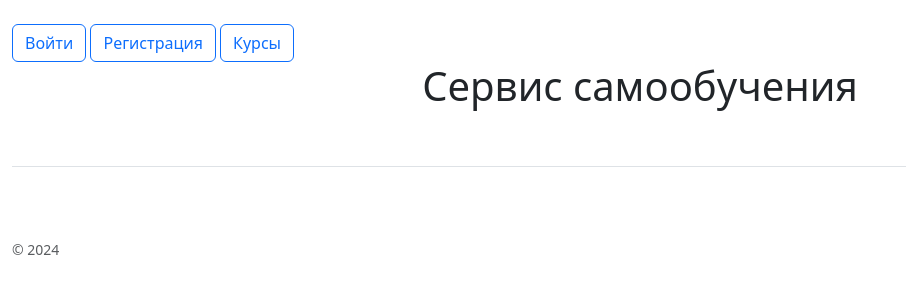
After one commit to dyadyasawa/diplom_work, a Django app: template materials/templates/materials_app/base.html in a window 1280 px wide. The commit adds this page. Shown: the top 300 px of the page, without its empty margins (0-906 px from the left). Run offline with Django 4.2, Linux system fonts and the light colour scheme; the template is opened without the code that fills it, so the values that code supplies are empty; some libraries are stand-ins or nearby versions.

Commit message:
Создание шаблонов, урлов, контроллеров. Настройки.

```diff
--- a/config/settings.py
+++ b/config/settings.py
@@ -120,7 +120,7 @@ AUTH_PASSWORD_VALIDATORS = [
 # Internationalization
 # https://docs.djangoproject.com/en/4.2/topics/i18n/
 
-LANGUAGE_CODE = "en-us"
+LANGUAGE_CODE = "ru-ru"
 
 TIME_ZONE = "UTC"
 
--- a/config/urls.py
+++ b/config/urls.py
@@ -42,7 +42,7 @@ urlpatterns = [
     path("swagger/", schema_view.with_ui("swagger", cache_timeout=0), name="schema-swagger-ui"),
     path("redoc/", schema_view.with_ui("redoc", cache_timeout=0), name="schema-redoc"),
 
-    path("materials/", include("materials.urls", namespace="materials")),
+    path("", include("materials.urls", namespace="materials")),
 
     path("knowledge_test/", include("knowledge_test.urls", namespace="knowledge_test")),
 ]
--- /dev/null
+++ b/materials/templates/materials_app/base.html
@@ -0,0 +1,66 @@
+
+{% load static %}
+<!doctype html>
+<html lang="en">
+  <head>
+    <meta charset="utf-8">
+    <meta name="viewport" content="width=device-width, initial-scale=1">
+    <title>Сервис самообучения</title>
+    <link href="{% static 'css/bootstrap.min.css' %}" rel="stylesheet" integrity="sha384-QWTKZyjpPEjISv5WaRU9OFeRpok6YctnYmDr5pNlyT2bRjXh0JMhjY6hW+ALEwIH" crossorigin="anonymous">
+  </head>
+  <body>
+    <div class="container-xxl">
+
+
+
+        <br>
+        <div class="row text-start">
+            <div class="col-sm-6">
+
+                {% include 'materials_app/includes/inc_base.html' %}
+
+            </div>
+            <div class="col-sm-4">
+
+            </div>
+            <div class="col-sm-2">
+
+            </div>
+        </div>
+    </div>
+
+    <div class="container-xxl">
+        <div class="row text-center">
+            <h1>Сервис самообучения</h1>
+        </div>
+    </div>
+
+    {% block content %}
+    {% endblock %}
+
+
+    <div class="container-xxl">
+        <footer class="pt-4 my-md-5 pt-md-5 border-top">
+        <br>
+        <div class="row">
+            <div class="col-12 col-md">
+
+                <small class="d-block mb-3 text-muted">&copy; 2024</small>
+            </div>
+
+            <div class="col-6 col-md">
+
+            </div>
+
+            <div class="col-6 col-md">
+
+            </div>
+
+        </div>
+    </footer>
+    </div>
+
+    <script src="{% static 'js/bootstrap.bundle.min.js' %}}" integrity="sha384-YvpcrYf0tY3lHB60NNkmXc5s9fDVZLESaAA55NDzOxhy9GkcIdslK1eN7N6jIeHz" crossorigin="anonymous"></script>
+    <script src="{% static 'js/bootstrap.min.js' %}" integrity="sha384-0pUGZvbkm6XF6gxjEnlmuGrJXVbNuzT9qBBavbLwCsOGabYfZo0T0to5eqruptLy" crossorigin="anonymous"></script>
+  </body>
+</html>
--- /dev/null
+++ b/materials/templates/materials_app/includes/inc_base.html
@@ -0,0 +1,10 @@
+
+{% if user.is_authenticated %}
+    <a class="p-l-2 btn btn-outline-primary" href="{% url 'users:logout' %}">Выйти</a>
+    <a class="p-l-2 btn btn-outline-primary" href="#">Курсы</a>
+
+{% else %}
+    <a class="p-l-2 btn btn-outline-primary" href="{% url 'users:login' %}">Войти</a>
+    <a class="p-l-2 btn btn-outline-primary" href="#">Регистрация</a>
+    <a class="p-l-2 btn btn-outline-primary" href="#">Курсы</a>
+{% endif %}
--- a/materials/urls.py
+++ b/materials/urls.py
@@ -4,9 +4,10 @@ from django.urls import path
 # from rest_framework_simplejwt.views import
 
 from materials.apps import MaterialsConfig
-# from materials.views import
+from materials.views import StartPageView
 
 app_name = MaterialsConfig.name
 
 urlpatterns = [
+    path("", StartPageView.as_view(), name="start_page"),
 ]
```
Also changed, not shown: materials/templates/materials_app/start_page.html (+11 -9 lines), materials/views.py (+13 -1 lines), users/forms.py (added, +11 -0 lines), users/templates/users_app/login.html (added, +33 -0 lines), users/urls.py (+22 -7 lines).
